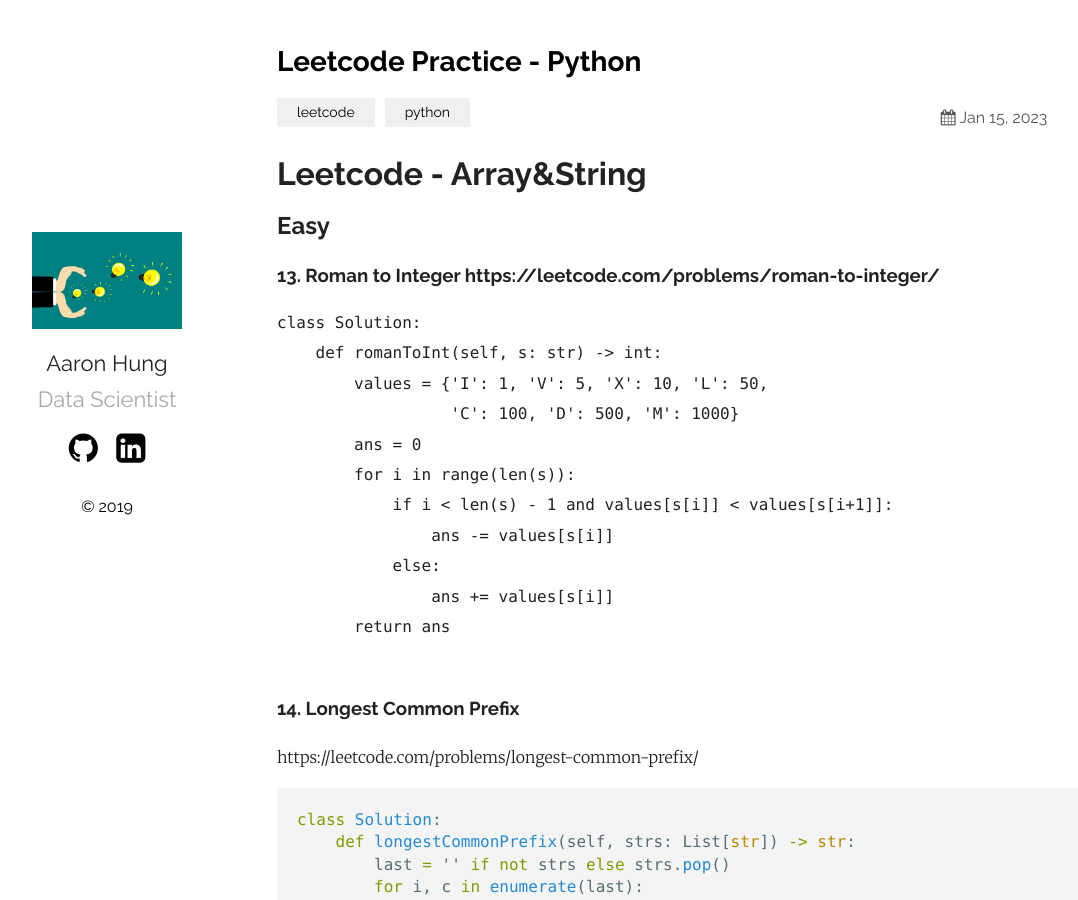
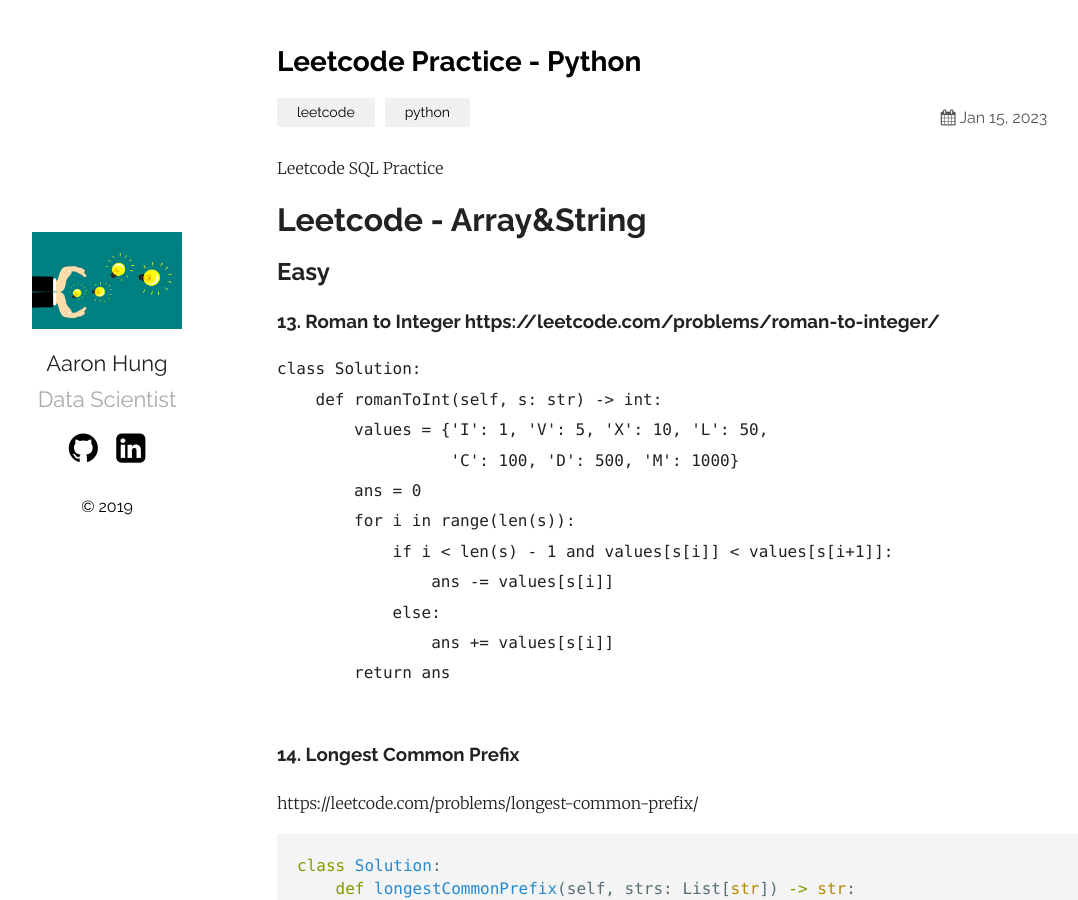
Before and after one commit to aaronhung215/Aaron_BigData-AI, a Jekyll site: the page built from _posts/2023-01-15-leetcode-python.md, in a window 1280 px wide and 900 px high. Shown: the whole window, without its empty margins (78-1156 px from the left). Built offline with Jekyll 4.4.1, drawn with Linux system fonts in a browser that asks for light colours; comment, search, counter and statistics services are not loaded; a file with an impossible date is left out.

Commit message:
last changed at Jan 15, 2023 11:56 PM, pushed by aaronhung215

```diff
--- a/_posts/2023-01-15-leetcode-python.md
+++ b/_posts/2023-01-15-leetcode-python.md
@@ -6,6 +6,8 @@ tags: leetcode, python
 categories: leetcode python
 comments: true
 ---
+
+Leetcode SQL Practice
 
 # Leetcode - Array&String
 ## Easy
```
